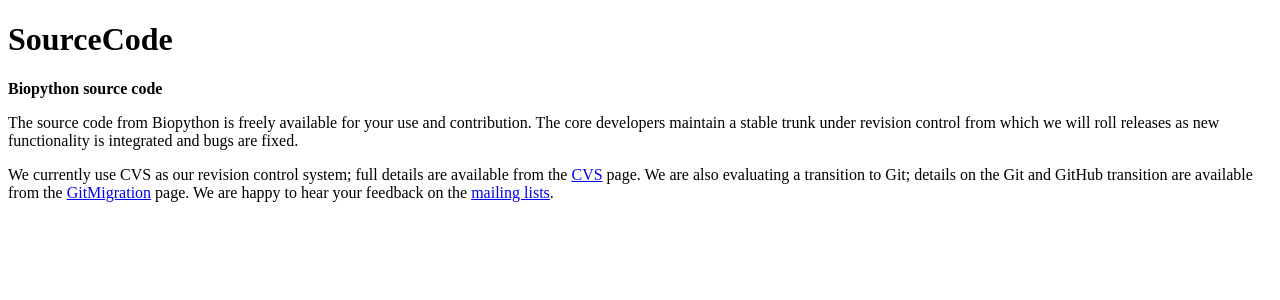
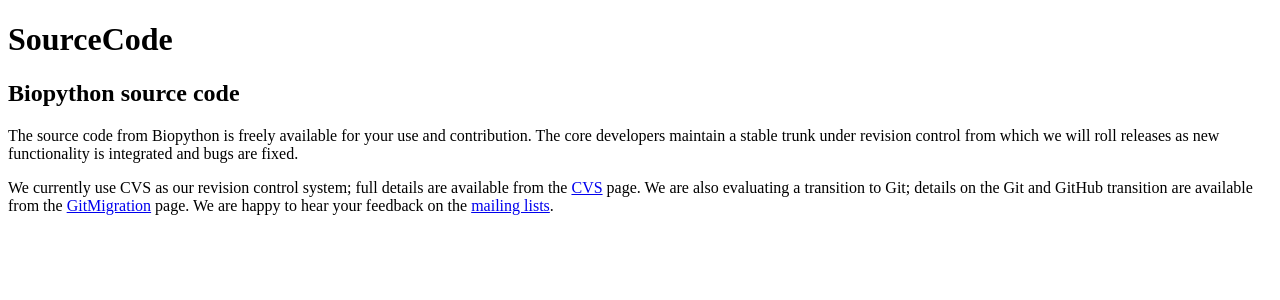
Before and after one commit to biopython/biopython.github.io, a Jekyll site: the page built from wiki/SourceCode.md, in a window 1280 px wide. Shown: the top 300 px of the page. Built offline with Jekyll 4.4.1, drawn with Linux system fonts in a browser that asks for light colours.

```diff
--- a/wiki/SourceCode.md
+++ b/wiki/SourceCode.md
@@ -4,7 +4,8 @@ permalink: wiki/SourceCode
 layout: wiki
 ---
 
-**Biopython source code**
+Biopython source code
+---------------------
 
 The source code from Biopython is freely available for your use and
 contribution. The core developers maintain a stable trunk under revision
```
Also changed, not shown: 1 other file.
